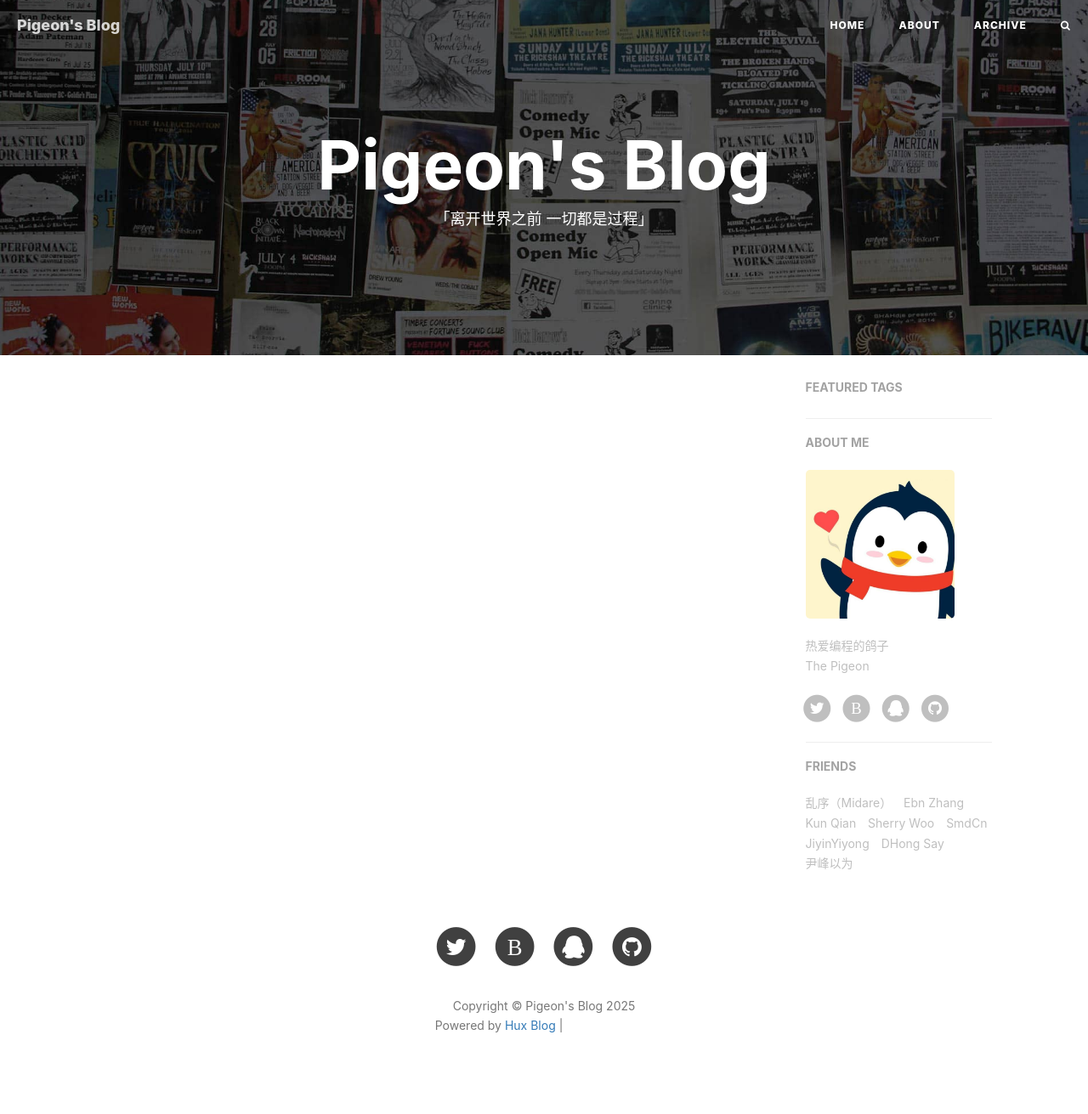
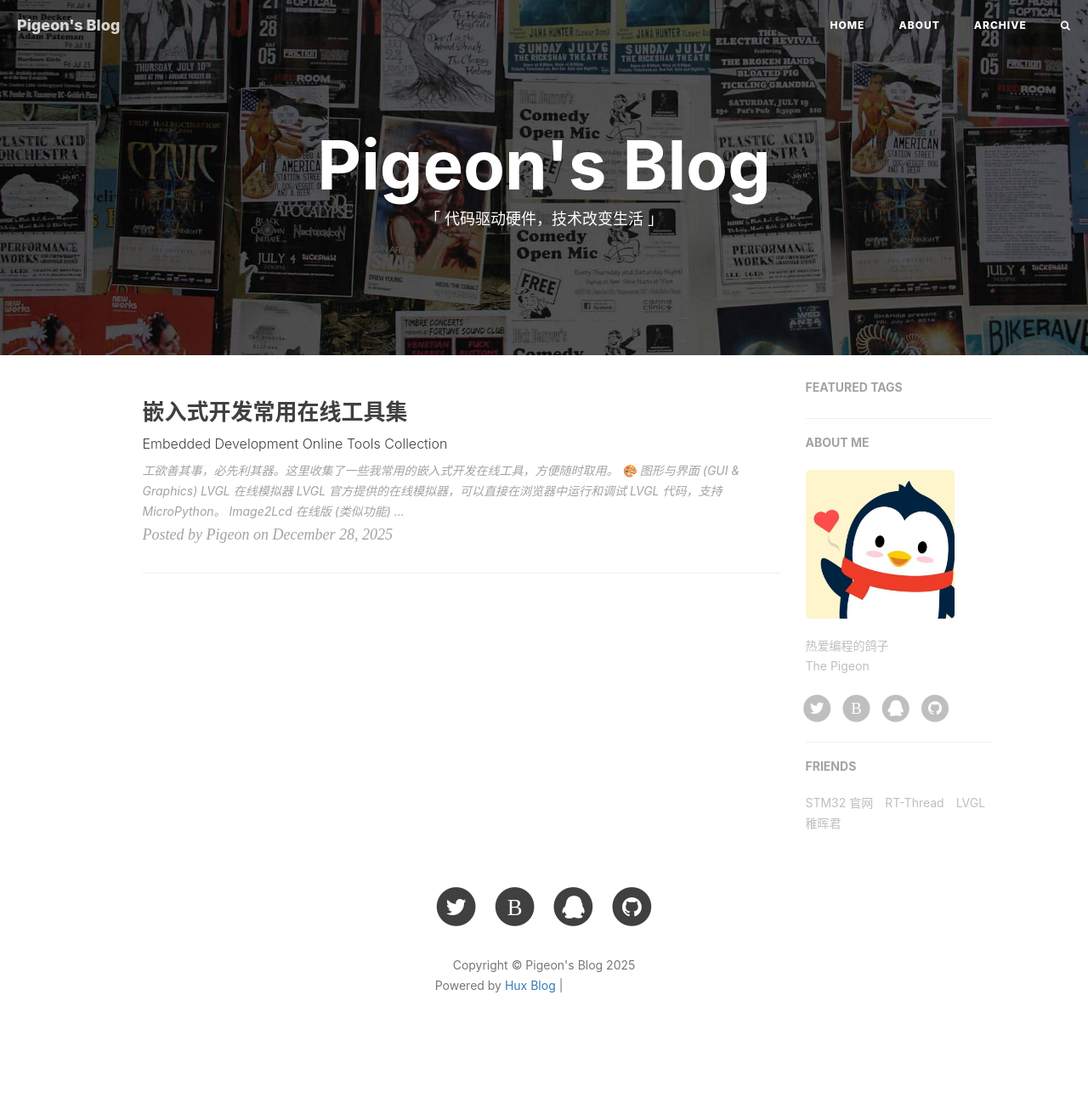
Before and after one commit to theman6699/theman6699.github.io, a Jekyll site: the page built from index.html, in a window 1280 px wide. Shown: the whole page at 85% size. Built offline with Jekyll 4.4.1, drawn with Linux system fonts in a browser that asks for light colours; nearby versions of some CDN libraries; the list of posts is cut into pages by our own code; comment, search, counter and statistics services are not loaded; after the commit the page ends 1264 px from its top, so only the background shows below that; grey boxes are pictures that could not be loaded.

Commit message:
Add embedded tools post and update home page

```diff
--- a/_config.yml
+++ b/_config.yml
@@ -78,8 +78,8 @@ netease_comment: false
 # ba_track_id: [your track id]
 
 # Google Analytics
-ga_track_id: "UA-49627206-1" # Format: UA-xxxxxx-xx
-ga_domain: huangxuan.me
+#ga_track_id: "UA-49627206-1" # Format: UA-xxxxxx-xx
+#ga_domain: huangxuan.me
 
 # Sidebar settings
 sidebar: true # whether or not using Sidebar.
@@ -100,12 +100,8 @@ page-mathjax: false
 # Friends
 friends:
   [
-    { title: "乱序（Midare）", href: "http://mida.re/" },
-    { title: "Ebn Zhang", href: "https://ebnbin.dev/" },
-    { title: "Kun Qian", href: "http://kunq.me" },
-    { title: "Sherry Woo", href: "https://sherrywoo.me/" },
-    { title: "SmdCn", href: "http://blog.smdcn.net" },
-    { title: "JiyinYiyong", href: "http://tiye.me/" },
-    { title: "DHong Say", href: "http://dhong.co" },
-    { title: "尹峰以为", href: "http://ingf.github.io/" },
+    { title: "STM32 官网", href: "https://www.st.com/" },
+    { title: "RT-Thread", href: "https://www.rt-thread.org/" },
+    { title: "LVGL", href: "https://lvgl.io/" },
+    { title: "稚晖君", href: "http://www.pengzhihui.xyz/" },
   ]
--- /dev/null
+++ b/_posts/2025-12-28-embedded-tools.md
@@ -0,0 +1,57 @@
+---
+layout:     post
+title:      "嵌入式开发常用在线工具集"
+subtitle:   "Embedded Development Online Tools Collection"
+date:       2025-12-28
+author:     "Pigeon"
+header-img: "img/home-bg.jpg"
+tags:
+    - 嵌入式
+    - 工具
+    - 资源
+---
+
+> 工欲善其事，必先利其器。这里收集了一些我常用的嵌入式开发在线工具，方便随时取用。
+
+## 🎨 图形与界面 (GUI & Graphics)
+
+*   **[LVGL 在线模拟器](https://sim.lvgl.io/)**
+    *   LVGL 官方提供的在线模拟器，可以直接在浏览器中运行和调试 LVGL 代码，支持 MicroPython。
+*   **[Image2Lcd 在线版 (类似功能)](http://www.rinkydinkelectronics.com/t_imageconverter565.php)**
+    *   虽然经典的 Image2Lcd 是桌面软件，但这个网站可以将图片转换为 RGB565 数组，适用于 TFT 屏幕开发。
+*   **[LED Matrix Editor](https://xantorohara.github.io/led-matrix-editor/)**
+    *   在线 LED 点阵取模工具，支持自定义尺寸，生成 C/C++ 数组，非常适合点阵屏开发。
+*   **[Font Converter (LVGL)](https://lvgl.io/tools/fontconverter)**
+    *   LVGL 官方字体转换工具，将 TTF/WOFF 字体转换为 LVGL 可用的 C 文件。
+
+## 🧮 算法与计算 (Algorithms & Math)
+
+*   **[Desmos 图形计算器](https://www.desmos.com/calculator?lang=zh-CN)**
+    *   强大的在线函数绘图工具，调试 PID 曲线、滤波器算法或电机控制曲线时非常有用。
+*   **[CRC 在线计算](http://www.sunshine2k.de/coding/javascript/crc/crc_js.html)**
+    *   支持自定义多项式的 CRC 计算器，调试通信协议（如 Modbus）时必备。
+*   **[Hex/ASCII/Float 在线转换](https://www.scadacore.com/tools/programming-calculators/online-hex-converter/)**
+    *   在十六进制、浮点数（IEEE 754）、整数之间快速转换，分析传感器原始数据时神器。
+
+## 🤖 机器人与控制 (Robotics & Control)
+
+*   **[Webots Online](https://cyberbotics.com/)**
+    *   虽然主要是桌面端，但 Webots 提供了一些在线仿真演示，适合了解机器人仿真。
+*   **[CoppeliaSim (V-REP) 资源](https://www.coppeliarobotics.com/)**
+    *   外骨骼机器人仿真常用的软件资源。
+
+## 🛠️ 协议与调试 (Protocol & Debug)
+
+*   **[JSON Editor Online](https://jsoneditoronline.org/)**
+    *   如果你的嵌入式设备使用 JSON 格式通信（如 ESP32 IoT 项目），这个工具能清晰地查看和编辑 JSON。
+*   **[RegExr (正则表达式测试)](https://regexr.com/)**
+    *   编写串口数据解析规则时，先在这里测试正则表达式，事半功倍。
+
+## 📚 常用文档与参考
+
+*   **[STM32CubeMX 官网](https://www.st.com/en/development-tools/stm32cubemx.html)**
+*   **[RT-Thread 文档中心](https://www.rt-thread.org/document/site/)**
+
+---
+
+*持续更新中... 如果你有好用的工具，欢迎在评论区推荐！*
--- a/index.html
+++ b/index.html
@@ -1,6 +1,6 @@
 ---
 layout: page
-description: "「离开世界之前 一切都是过程」"
+description: "「 代码驱动硬件，技术改变生活 」"
 ---
 
 {% for post in paginator.posts %}
```
